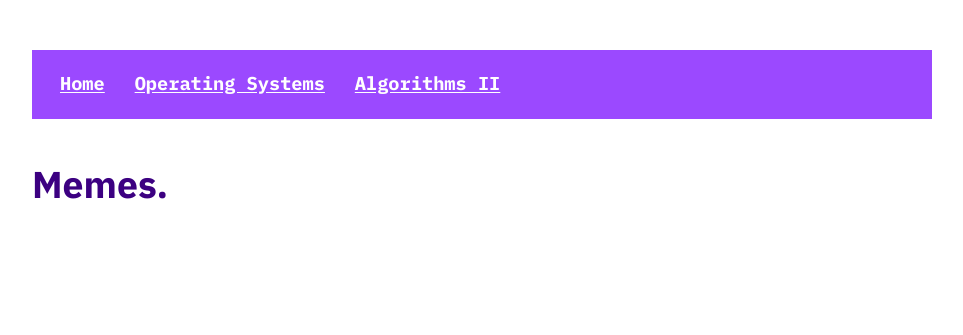
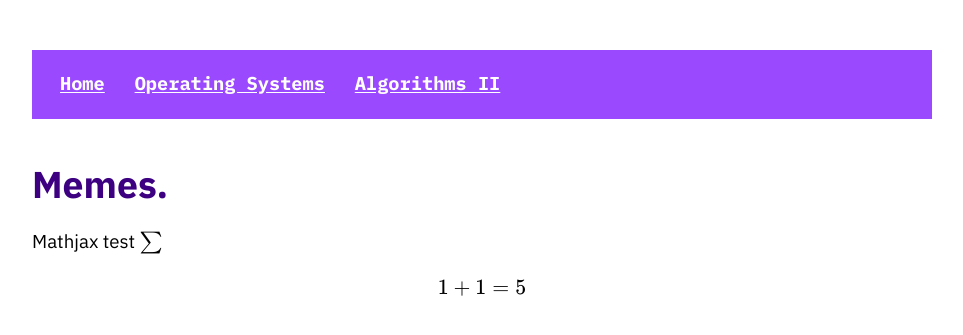
Before and after one commit to trxe/notes-blog, a Jekyll site: the page built from index.md, in a window 1280 px wide. Shown: the top 335 px of the page, without its empty margins (158-1121 px from the left). Built offline with Jekyll 4.4.1, drawn with Linux system fonts in a browser that asks for light colours; formulas are drawn with MathJax 3.

Commit message:
fix mathjax

```diff
--- a/_data/navigation.yml
+++ b/_data/navigation.yml
@@ -1,5 +1,5 @@
 - name: Home
-  link: /notes-blog/home.html
+  link: /notes-blog/
 - name: Operating Systems
   link: /notes-blog/os.html
 - name: Algorithms II
--- a/assets/css/style.css
+++ b/assets/css/style.css
@@ -31,8 +31,9 @@ img {
 table, th, td {
   border: 1px solid black;
   border-collapse: collapse;
-  font-size: 10pt;
+  font-size: 11pt;
   padding: 0.5em;
+  line-height: 1.2em;
 }
 
 nav {
--- a/index.md
+++ b/index.md
@@ -3,9 +3,16 @@
 # To modify the layout, see https://jekyllrb.com/docs/themes/#overriding-theme-defaults
 
 layout: default
-title: home
-permalink: /home
+title: Notes and stuff
 usemathjax: true
 ---
 
 # Memes.
+
+Mathjax test $\sum$
+
+$$
+\begin{equation}
+1+1 = 5
+\end{equation}
+$$
```
